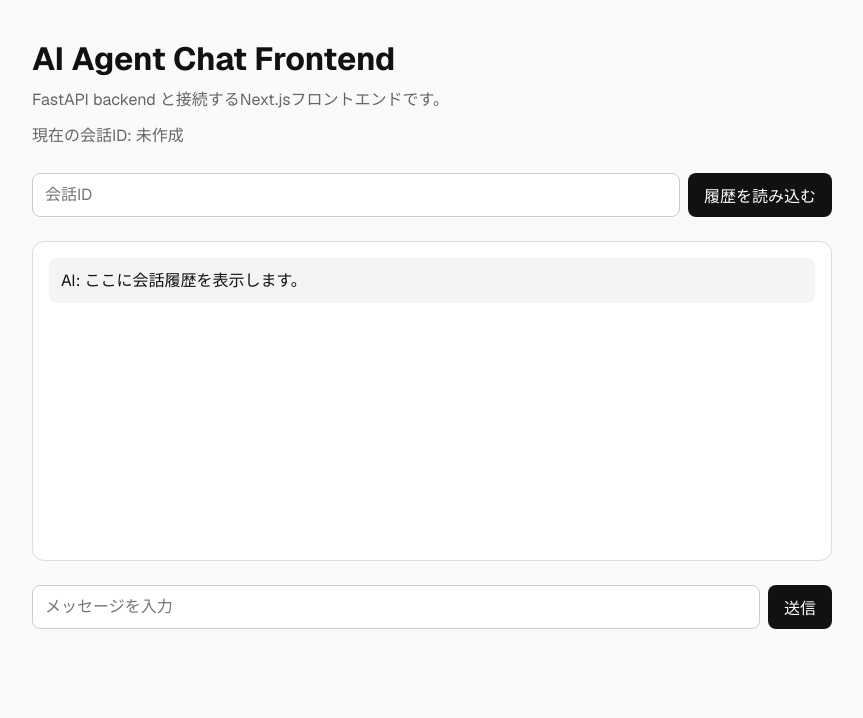
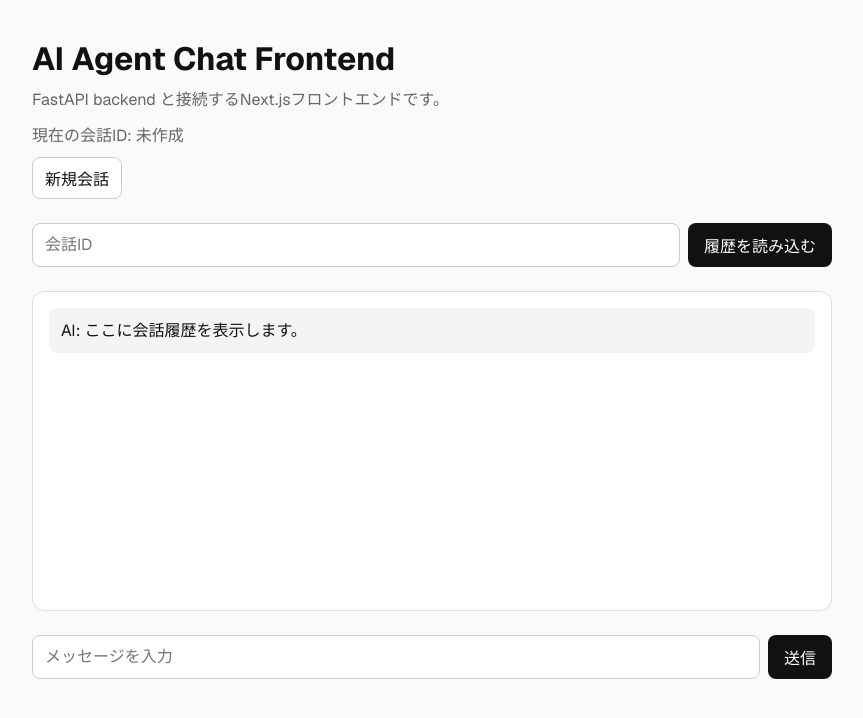
Before and after one commit to miwashun/ai-agent-portfolio, a Next.js app in the folder frontend/: page / in a window 1280 px wide. Shown: the top 718 px of the page, without its empty margins (208-1071 px from the left). Built offline with nearby package versions, Linux system fonts and the light colour scheme.

Commit message:
Add new conversation button to Next.js page

```diff
--- a/frontend/src/app/page.module.css
+++ b/frontend/src/app/page.module.css
@@ -78,8 +78,23 @@
   cursor: pointer;
 }
 
+.secondaryButton {
+  width: fit-content;
+  padding: 8px 12px;
+  border: 1px solid #ccc;
+  border-radius: 8px;
+  background: #fff;
+  color: #111;
+  font: inherit;
+  cursor: pointer;
+}
+
 .submitButton:hover {
   background: #333;
+}
+
+.secondaryButton:hover {
+  background: #f4f4f4;
 }
 
 .submitButton:disabled,
--- a/frontend/src/app/page.tsx
+++ b/frontend/src/app/page.tsx
@@ -26,6 +26,15 @@
     }
 
     return apiBaseUrl;
+  }
+
+  function handleNewConversation() {
+    setInputMessage("");
+    setMessages([
+      { role: "assistant", content: "ここに会話履歴を表示します。" },
+    ]);
+    setConversationId(null);
+    setLoadConversationId("");
   }
 
   async function handleLoadConversation(event: FormEvent<HTMLFormElement>) {
@@ -132,6 +141,13 @@
           <p>
             現在の会話ID: {conversationId === null ? "未作成" : conversationId}
           </p>
+          <button
+            className={styles.secondaryButton}
+            type="button"
+            onClick={handleNewConversation}
+          >
+            新規会話
+          </button>
         </div>
 
         <form className={styles.loadForm} onSubmit={handleLoadConversation}>
```
